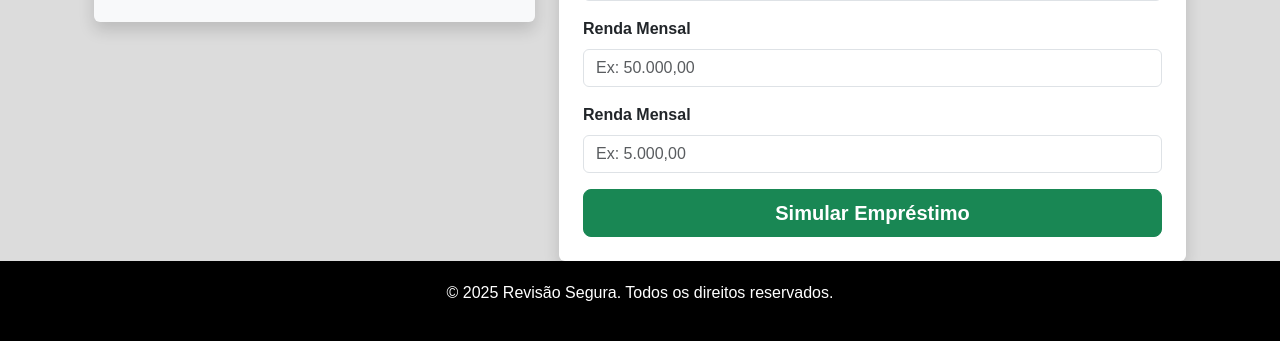
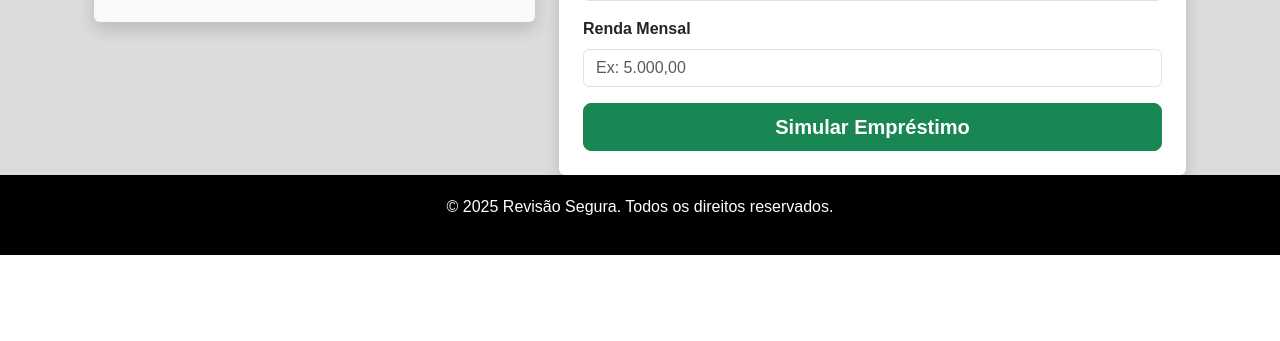
Before and after one commit to revisaosegura/siterevisaosegura, a Django app: page /simule/ in a window 1280 px wide. Shown: the part 942-1283 px from the top of the page. After the commit the page ends 1197 px from the top, so only its background shows below. Run offline with Django 5.2, Linux system fonts and the light colour scheme.

Commit message:
🚀 Atualizações gerais no projeto revisao_segura

```diff
--- a/templates/simule.html
+++ b/templates/simule.html
@@ -34,7 +34,7 @@
         <div class="col-md-7">
             <div class="bg-white p-4 rounded shadow">
                 <h4 class="fw-bold mb-4">Formulário de Simulação</h4>
-                <form method="post" action="/simular/">
+                <form method="post" action="/simule/">
                     {% csrf_token %}
 
                     <div class="mb-3">
@@ -74,11 +74,6 @@
                     </div>
 
                     <div class="mb-3">
-                        <label class="form-label fw-bold">Renda Mensal</label>
-                        <input type="text" name="valor_total" class="form-control" placeholder="Ex: 50.000,00" required>
-                    </div>
-
-                    <div class="mb-3">
    			 <label class="form-label fw-bold">Renda Mensal</label>
     			<input type="text" name="renda_mensal" class="form-control" placeholder="Ex: 5.000,00" required>
 		    </div>
```
